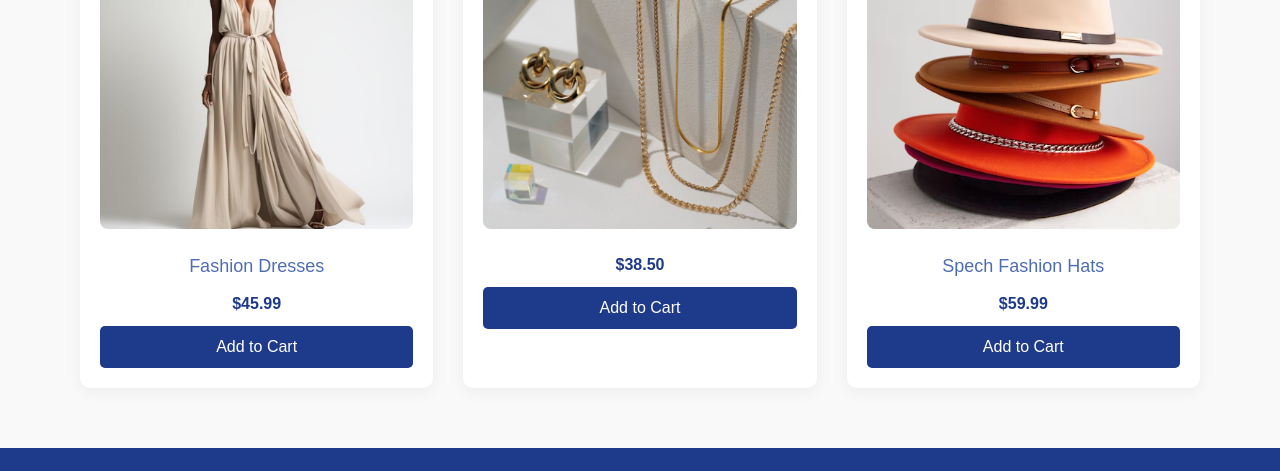
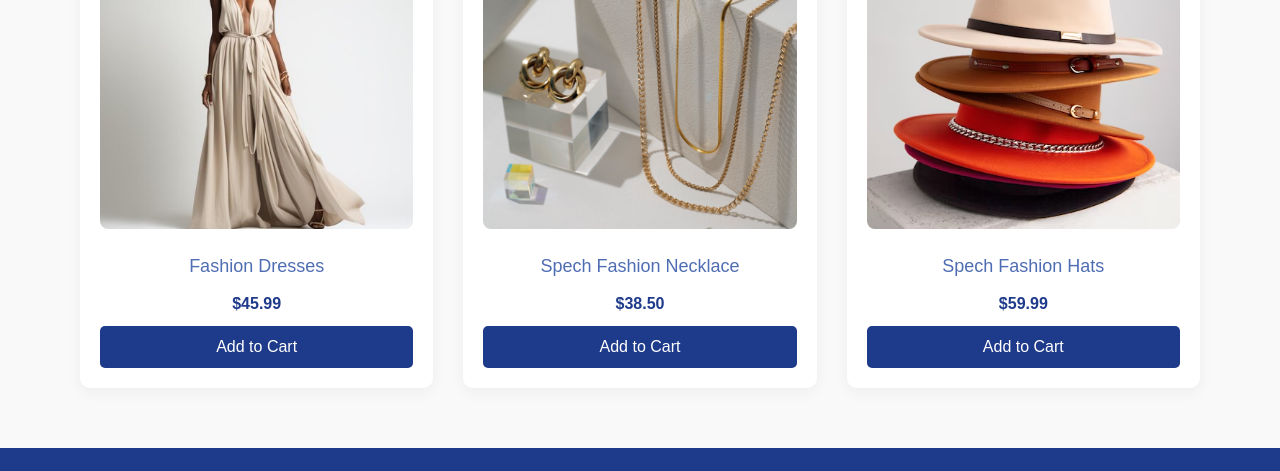
Before and after one commit to Abbie2005/fashion-website, a plain HTML site: page shop.html in a window 1280 px wide. Shown: the part 1520-1991 px from the top of the page. Drawn offline with Linux system fonts and the light colour scheme.

Commit message:
i added the name of one of the shop items

```diff
--- a/shop.html
+++ b/shop.html
@@ -119,7 +119,7 @@
         </div>
         <div class="shop-card" data-category="accessories">
           <img src="images/fashion necklace.jpg" alt="Spech Fashion Necklace" />
-          <h3><Spech Fashion Necklace/h3>
+          <h3>Spech Fashion Necklace</h3>
           <p class="price">$38.50</p>
           <button class="add-to-cart-btn">Add to Cart</button>
         </div>
```
